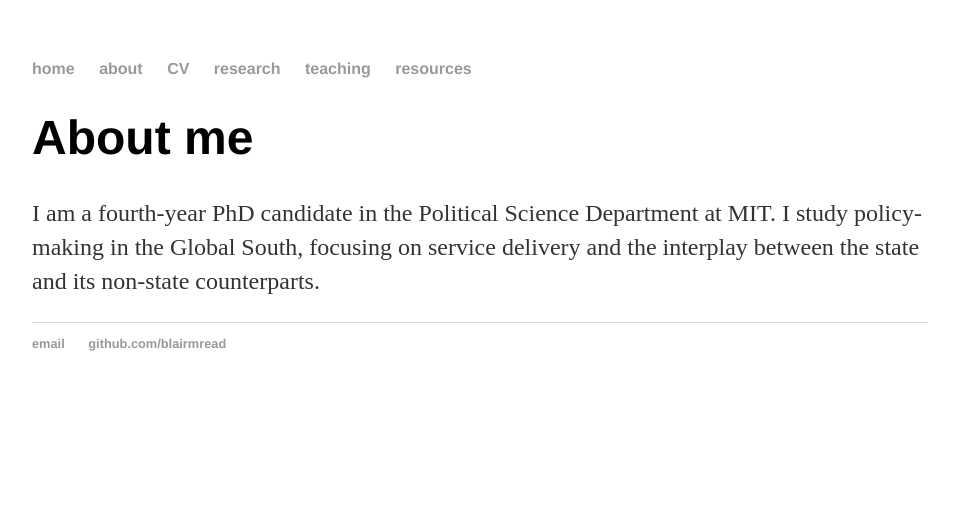
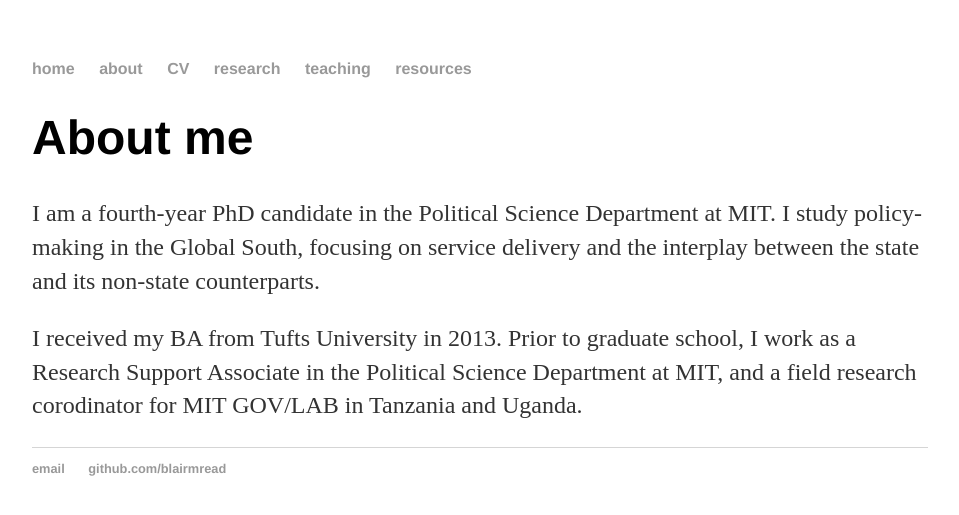
Before and after one commit to blairmread/blairmread.github.io, a Jekyll site: the page built from about/index.html, in a window 1280 px wide. Shown: the top 515 px of the page, without its empty margins (160-1119 px from the left). Built offline with Jekyll 4.4.1, drawn with Linux system fonts in a browser that asks for light colours.

Commit message:
Update index.html

```diff
--- a/about/index.html
+++ b/about/index.html
@@ -5,4 +5,6 @@ title: Blair Read
 <div class="blurb">
 	<h1>About me</h1>
 	<p>I am a fourth-year PhD candidate in the Political Science Department at MIT. I study policy-making in the Global South, focusing on service delivery and the interplay between the state and its non-state counterparts.</a></p>
+	<p>I received my BA from Tufts University in 2013. Prior to graduate school, I work as a Research Support Associate in the Political Science Department at MIT, and a field research corodinator for MIT GOV/LAB in Tanzania and Uganda.</a></p>
+
 </div><!-- /.blurb -->
```
